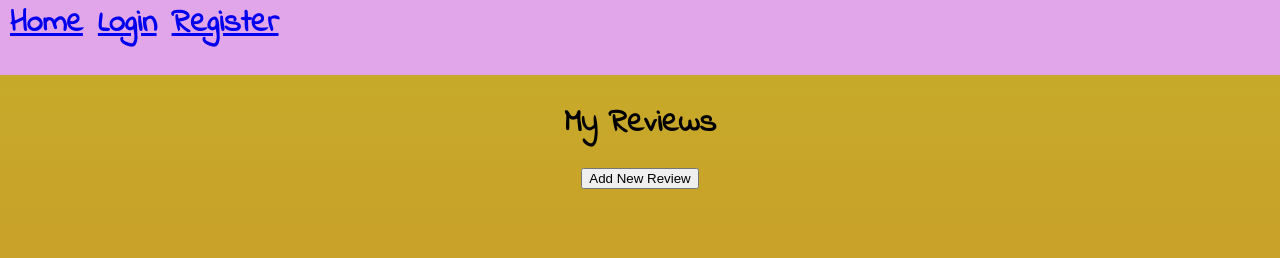
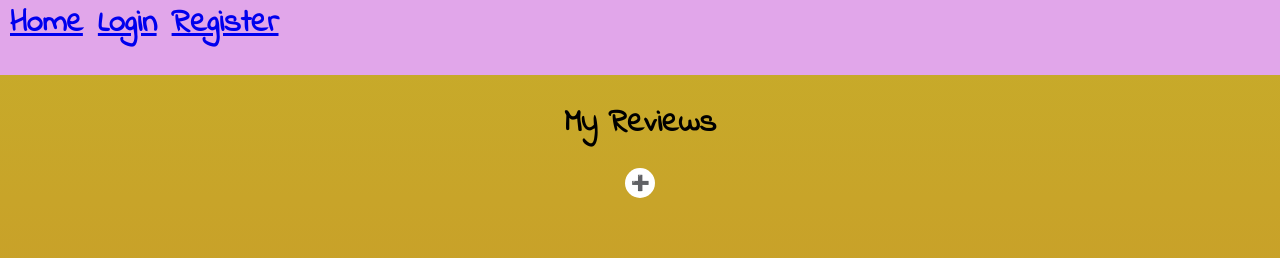
Before and after one commit to eliaswnoel/book-app-frontend, a React (Vite) app: page /reviews in a window 1280 px wide. Shown: the top 258 px of the page. Built offline with nearby package versions, Linux system fonts and the light colour scheme; no server answers.

Commit message:
rating fixed

```diff
--- a/src/components/BookModal.jsx
+++ b/src/components/BookModal.jsx
@@ -14,11 +14,14 @@ const BookModal = ({ user, onClose, fetchBooks }) => {
 
     const handleChange = (e) => {
         const { name, value } = e.target;
+        const sanitizedValue = name === 'rating' ? Math.min(Math.max(parseInt(value), 1), 5) : value;
         setNewBook(prevState => ({
             ...prevState,
-            [name]: value
+            [name]: sanitizedValue
         }));
     };
+
+
 
     //for favorite
     const handleCheckboxChange = (e) => {
--- a/src/components/Reviews.jsx
+++ b/src/components/Reviews.jsx
@@ -48,7 +48,9 @@ const Reviews = () => {
     return (
         <div>
         <h1>My Reviews</h1>
-          <button onClick={openModal}>Add New Review</button>
+          {/* <button onClick={openModal}>➕</button> */}
+          <button  onClick={openModal} style={{ borderRadius: '50%', backgroundColor: 'white', color: 'white', width: '30px', height: '30px', fontSize: '15px', border: 'none', cursor: 'pointer', justifyContent: 'center', alignItems: 'center' }}>➕</button>
+
           <div className="reviewslogGrid">
                 {reviews.map((review, index) => (
                 <div key={index} className="reviewentry">
```
Also changed, not shown: src/App.css (line endings or trailing spaces).
